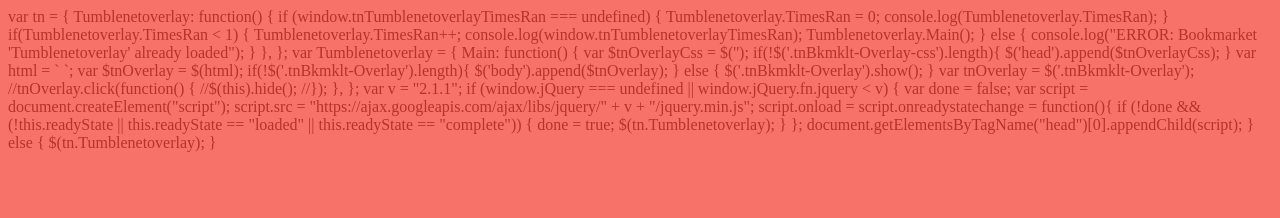
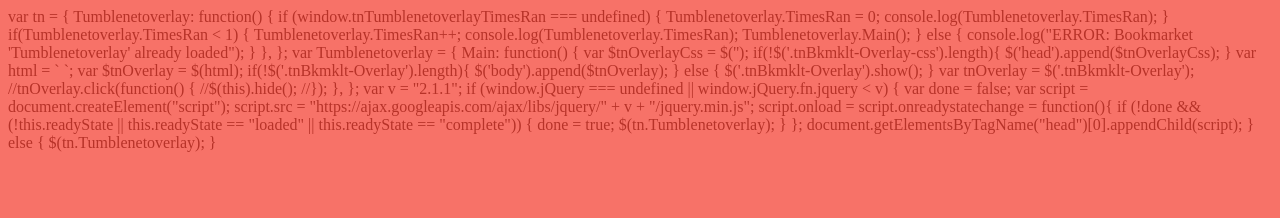
Before and after one commit to tumblenet/bookmarklets.tumblenet.ga, a Jekyll site: the page built from _bookmarklets/tumblenetOverlay.html, in a window 1280 px wide. Shown: the top 218 px of the page. Built offline with Jekyll 4.4.1, drawn with Linux system fonts in a browser that asks for light colours.

Commit message:
Update bookmarklet.html

```diff
--- a/_layouts/bookmarklet.html
+++ b/_layouts/bookmarklet.html
@@ -19,8 +19,8 @@
 			console.log({{ page.title }}.TimesRan);
 		}
 		if({% unless page.times %}!{% endunless %}{{ page.title }}.TimesRan{% if page.times %} < {{ page.times }}{% endif %}) {
-			{% if page.times %}{{ page.title }}.TimesRan++;{% endif %}
-			  console.log(window.tn{{ page.title }}TimesRan);
+			{{ page.title }}.TimesRan++;
+			  console.log({{ page.title }}.TimesRan);
 			{{ page.title }}.Main();
 
 		} else {
```
